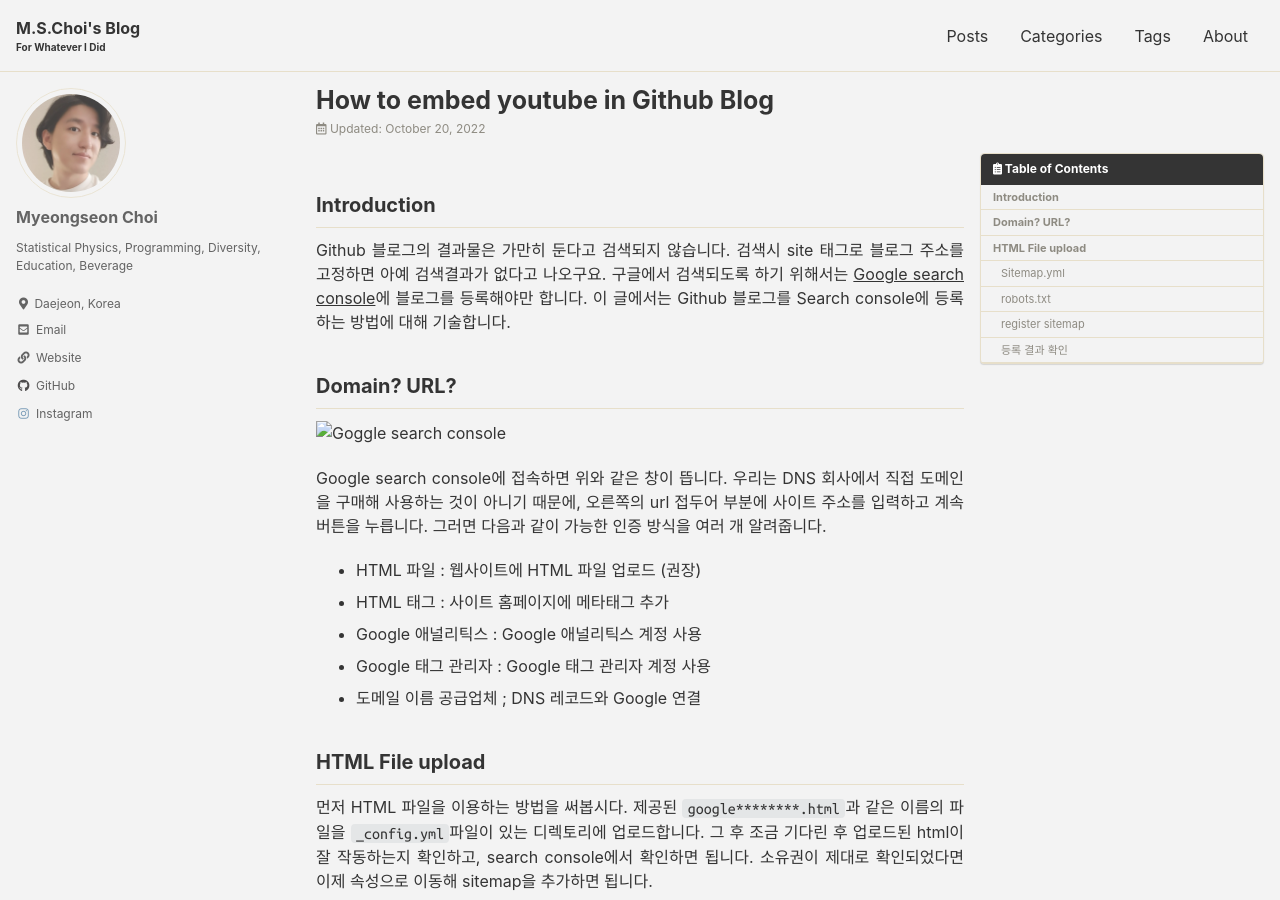
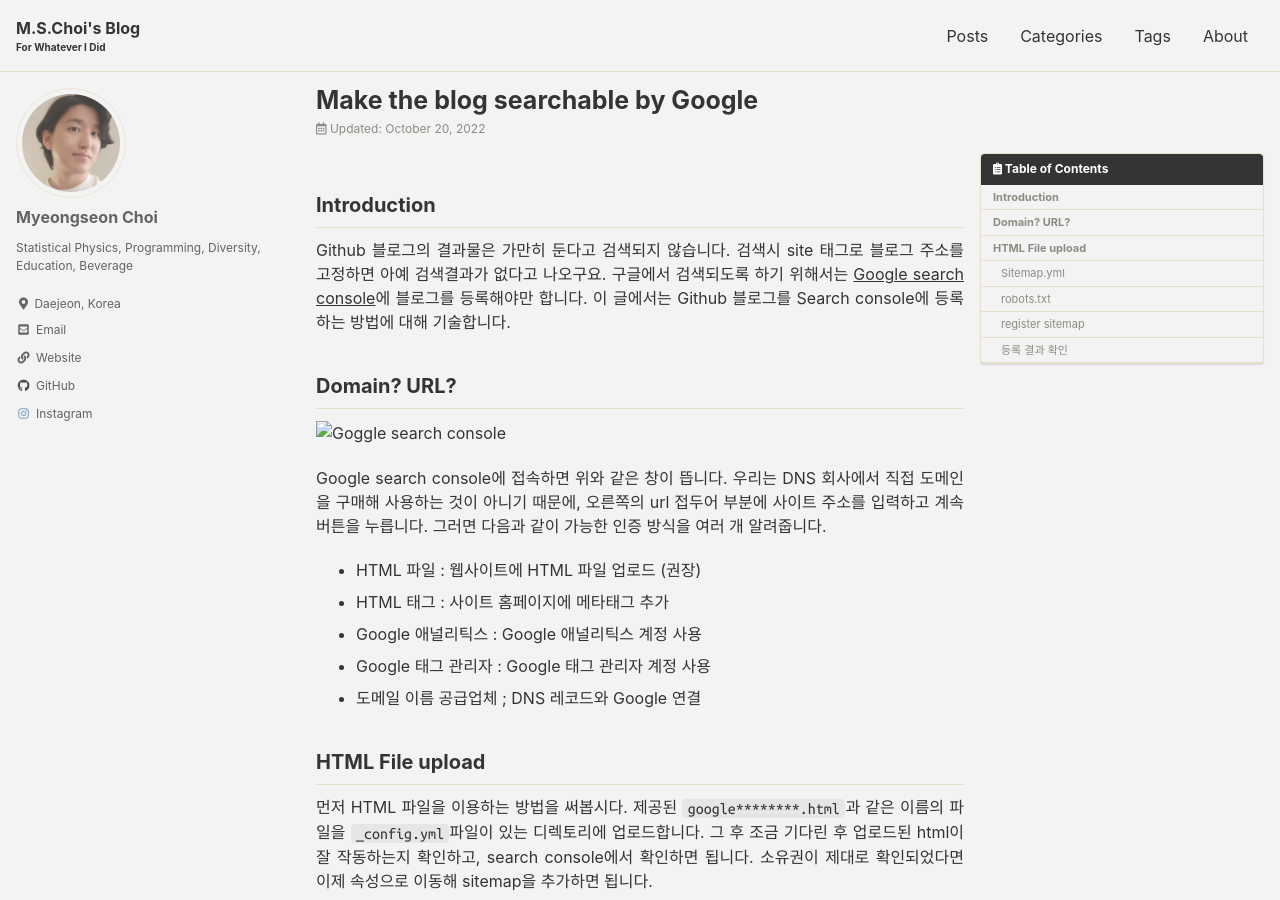
Before and after one commit to key262yek/key262yek.github.io, a Jekyll site: the page built from _posts/2022-10-20-Google-search.md, in a window 1280 px wide and 900 px high. Built offline with Jekyll 4.4.1, drawn with Linux system fonts in a browser that asks for light colours; cached includes are drawn as plain includes; nearby versions of some CDN libraries.

Commit message:
Change topic

```diff
--- a/_posts/2022-10-20-Google-search.md
+++ b/_posts/2022-10-20-Google-search.md
@@ -1,5 +1,5 @@
 ---
-title: "How to embed youtube in Github Blog"
+title: "Make the blog searchable by Google"
 date: 2022-10-20
 categories:
   - Blog
```
